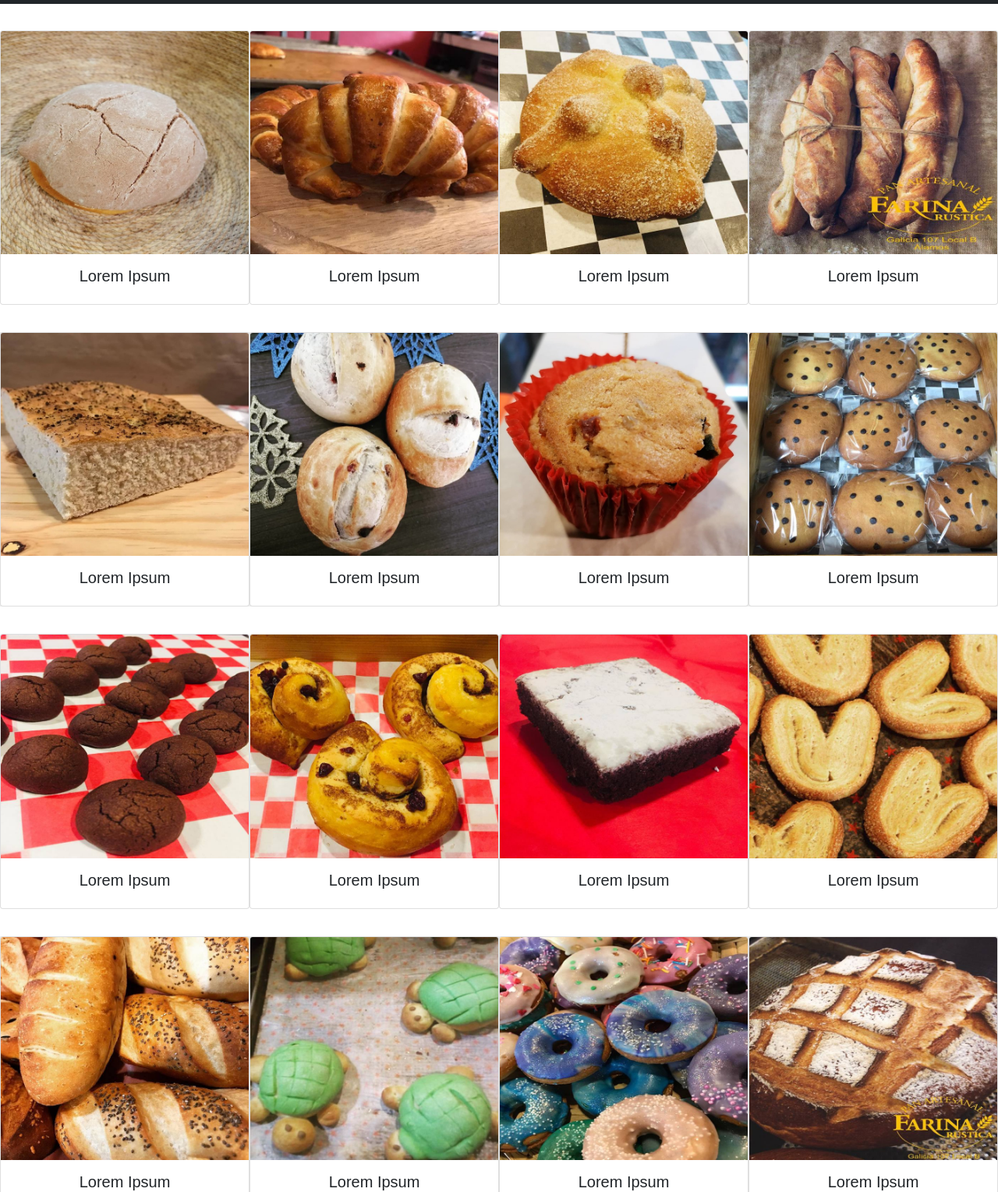
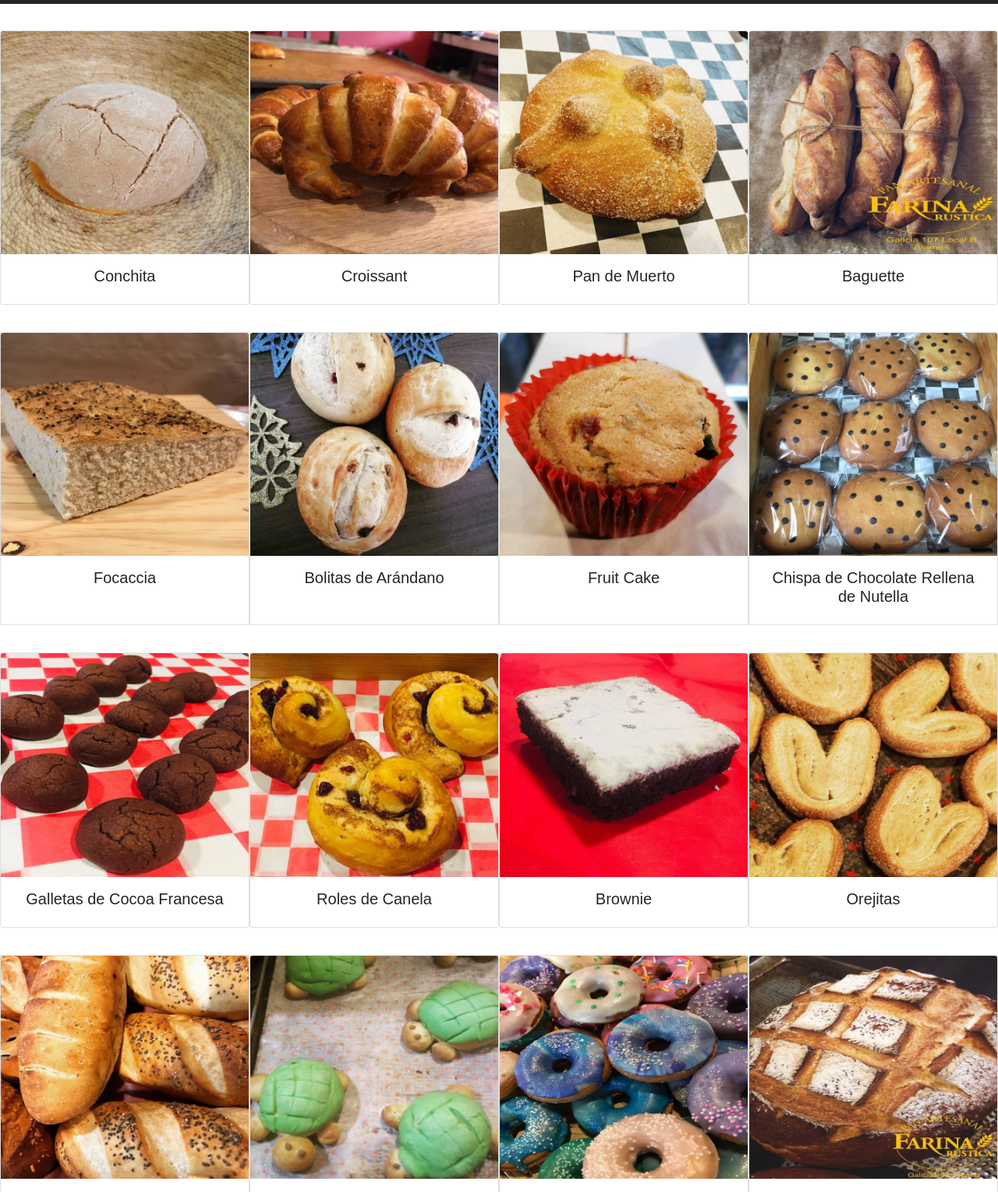
Before and after one commit to RobertoLujan93/Farina-Rustica, a plain HTML site: page Pages/productos.html in a window 1280 px wide. Shown: the part 71-1600 px from the top of the page at 78% size. Drawn offline with nearby package versions, Linux system fonts and the light colour scheme.

Commit message:
Se cambian los lorem por el texto correcto

```diff
--- a/Pages/productos.html
+++ b/Pages/productos.html
@@ -50,33 +50,33 @@
     <div class="d-flex justify-content-evenly">
         <!--Start Card 1-->
         <div class="card" style="width: 20rem;">
-            <img src="../imagenes/imagenes-productos/imagen-productos-1.jpg" class="card-img-top" alt="...">
+            <img src="../imagenes/imagenes-productos/imagen-productos-1.jpg" class="card-img-top" alt="Imagen de Conchita">
                 <div class="card-body">
-                    <h5 class="card-title text-center">Lorem Ipsum</h5>
+                    <h5 class="card-title text-center">Conchita</h5>
                 </div>
         </div>
         <!--End Card 1-->
         <!--Start Card 2-->
         <div class="card" style="width: 20rem;">
-            <img src="../imagenes/imagenes-productos/imagen-productos-2.jpg" class="card-img-top" alt="...">
+            <img src="../imagenes/imagenes-productos/imagen-productos-2.jpg" class="card-img-top" alt="Imagen de Croissant">
                 <div class="card-body">
-                    <h5 class="card-title text-center">Lorem Ipsum</h5>
+                    <h5 class="card-title text-center">Croissant</h5>
                 </div>
         </div>
         <!--End Card 2-->
         <!--Start Card 3-->
         <div class="card" style="width: 20rem;">
-            <img src="../imagenes/imagenes-productos/imagen-productos-3.jpg" class="card-img-top" alt="...">
+            <img src="../imagenes/imagenes-productos/imagen-productos-3.jpg" class="card-img-top" alt="Imagen de Pan de Muerto">
                 <div class="card-body">
-                    <h5 class="card-title text-center">Lorem Ipsum</h5>
+                    <h5 class="card-title text-center">Pan de Muerto</h5>
                 </div>
         </div>
         <!--End Card 3-->
         <!--Start Card 4-->
         <div class="card" style="width: 20rem;">
-            <img src="../imagenes/imagenes-productos/imagen-productos-4.jpg" class="card-img-top" alt="...">
+            <img src="../imagenes/imagenes-productos/imagen-productos-4.jpg" class="card-img-top" alt="Imagen de Baguette">
                 <div class="card-body">
-                    <h5 class="card-title text-center">Lorem Ipsum</h5>
+                    <h5 class="card-title text-center">Baguette</h5>
                 </div>
         </div>
         <!--End Card 4-->
@@ -87,33 +87,33 @@
     <div class="d-flex justify-content-evenly container-bg">
         <!--Start Card 1-->
         <div class="card" style="width: 20rem;">
-            <img src="../imagenes/imagenes-productos/imagen-productos-5.jpg" class="card-img-top" alt="...">
+            <img src="../imagenes/imagenes-productos/imagen-productos-5.jpg" class="card-img-top" alt="Imagen de Focaccia">
                 <div class="card-body">
-                    <h5 class="card-title text-center">Lorem Ipsum</h5>
+                    <h5 class="card-title text-center">Focaccia</h5>
                 </div>
         </div>
         <!--End Card 1-->
         <!--Start Card 2-->
         <div class="card" style="width: 20rem;">
-            <img src="../imagenes/imagenes-productos/imagen-productos-6.jpg" class="card-img-top" alt="...">
+            <img src="../imagenes/imagenes-productos/imagen-productos-6.jpg" class="card-img-top" alt="Imagen de Bolitas de Arándano">
                 <div class="card-body">
-                    <h5 class="card-title text-center">Lorem Ipsum</h5>
+                    <h5 class="card-title text-center">Bolitas de Arándano</h5>
                 </div>
         </div>
         <!--End Card 2-->
         <!--Start Card 3-->
         <div class="card" style="width: 20rem;">
-            <img src="../imagenes/imagenes-productos/imagen-productos-7.jpg" class="card-img-top" alt="...">
+            <img src="../imagenes/imagenes-productos/imagen-productos-7.jpg" class="card-img-top" alt="Imagen de Fruit Cake">
                 <div class="card-body">
-                    <h5 class="card-title text-center">Lorem Ipsum</h5>
+                    <h5 class="card-title text-center">Fruit Cake</h5>
                 </div>
         </div>
         <!--End Card 3-->
         <!--Start Card 4-->
         <div class="card" style="width: 20rem;">
-            <img src="../imagenes/imagenes-productos/imagen-productos-8.jpg" class="card-img-top" alt="...">
+            <img src="../imagenes/imagenes-productos/imagen-productos-8.jpg" class="card-img-top" alt="Imagen de Chispa de Chocolate Rellena de Nutella">
                 <div class="card-body">
-                    <h5 class="card-title text-center">Lorem Ipsum</h5>
+                    <h5 class="card-title text-center">Chispa de Chocolate Rellena de Nutella</h5>
                 </div>
         </div>
         <!--End Card 4-->
@@ -124,33 +124,33 @@
     <div class="d-flex justify-content-evenly">
         <!--Start Card 1-->
         <div class="card" style="width: 20rem;">
-            <img src="../imagenes/imagenes-productos/imagen-productos-9.jpg" class="card-img-top" alt="...">
+            <img src="../imagenes/imagenes-productos/imagen-productos-9.jpg" class="card-img-top" alt="Imagen de Galletas de Cocoa Francesa">
                 <div class="card-body">
-                    <h5 class="card-title text-center">Lorem Ipsum</h5>
+                    <h5 class="card-title text-center">Galletas de Cocoa Francesa</h5>
                 </div>
         </div>
         <!--End Card 1-->
         <!--Start Card 2-->
         <div class="card" style="width: 20rem;">
-            <img src="../imagenes/imagenes-productos/imagen-productos-10.jpg" class="card-img-top" alt="...">
+            <img src="../imagenes/imagenes-productos/imagen-productos-10.jpg" class="card-img-top" alt="Imagen de Roles de Canela">
                 <div class="card-body">
-                    <h5 class="card-title text-center">Lorem Ipsum</h5>
+                    <h5 class="card-title text-center">Roles de Canela</h5>
                 </div>
         </div>
         <!--End Card 2-->
         <!--Start Card 3-->
         <div class="card" style="width: 20rem;">
-            <img src="../imagenes/imagenes-productos/imagen-productos-11.jpg" class="card-img-top" alt="...">
+            <img src="../imagenes/imagenes-productos/imagen-productos-11.jpg" class="card-img-top" alt="Imagen de Brownie">
                 <div class="card-body">
-                    <h5 class="card-title text-center">Lorem Ipsum</h5>
+                    <h5 class="card-title text-center">Brownie</h5>
                 </div>
         </div>
         <!--End Card 3-->
         <!--Start Card 4-->
         <div class="card" style="width: 20rem;">
-            <img src="../imagenes/imagenes-productos/imagen-productos-12.jpg" class="card-img-top" alt="...">
+            <img src="../imagenes/imagenes-productos/imagen-productos-12.jpg" class="card-img-top" alt="Imagen de Orejitas">
                 <div class="card-body">
-                    <h5 class="card-title text-center">Lorem Ipsum</h5>
+                    <h5 class="card-title text-center">Orejitas</h5>
                 </div>
         </div>
         <!--End Card 4-->
@@ -161,33 +161,33 @@
     <div class="d-flex justify-content-evenly container-bg">
         <!--Start Card 1-->
         <div class="card" style="width: 20rem;">
-            <img src="../imagenes/imagenes-productos/imagen-productos-13.jpg" class="card-img-top" alt="...">
+            <img src="../imagenes/imagenes-productos/imagen-productos-13.jpg" class="card-img-top" alt="Imagen de Bolillos">
                 <div class="card-body">
-                    <h5 class="card-title text-center">Lorem Ipsum</h5>
+                    <h5 class="card-title text-center">Bolillos</h5>
                 </div>
         </div>
         <!--End Card 1-->
         <!--Start Card 2-->
         <div class="card" style="width: 20rem;">
-            <img src="../imagenes/imagenes-productos/imagen-productos-14.jpg" class="card-img-top" alt="...">
+            <img src="../imagenes/imagenes-productos/imagen-productos-14.jpg" class="card-img-top" alt="Imagen de Conchitas Tortuga">
                 <div class="card-body">
-                    <h5 class="card-title text-center">Lorem Ipsum</h5>
+                    <h5 class="card-title text-center">Conchitas Tortuga</h5>
                 </div>
         </div>
         <!--End Card 2-->
         <!--Start Card 3-->
         <div class="card" style="width: 20rem;">
-            <img src="../imagenes/imagenes-productos/imagen-productos-15.jpg" class="card-img-top" alt="...">
+            <img src="../imagenes/imagenes-productos/imagen-productos-15.jpg" class="card-img-top" alt="Imagen de Donas">
                 <div class="card-body">
-                    <h5 class="card-title text-center">Lorem Ipsum</h5>
+                    <h5 class="card-title text-center">Donas</h5>
                 </div>
         </div>
         <!--End Card 3-->
         <!--Start Card 4-->
         <div class="card" style="width: 20rem;">
-            <img src="../imagenes/imagenes-productos/imagen-productos-16.jpg" class="card-img-top" alt="...">
+            <img src="../imagenes/imagenes-productos/imagen-productos-16.jpg" class="card-img-top" alt="Imagen de Pan Campesino">
                 <div class="card-body">
-                    <h5 class="card-title text-center">Lorem Ipsum</h5>
+                    <h5 class="card-title text-center">Pan Campesino</h5>
                 </div>
         </div>
         <!--End Card 4-->
```
Also changed, not shown: Pages/servicios.html (+16 -12 lines).
